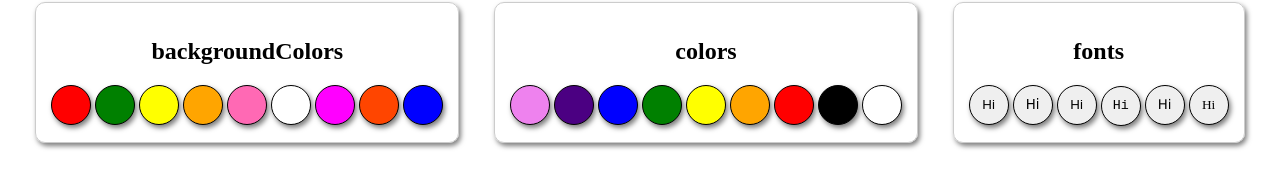
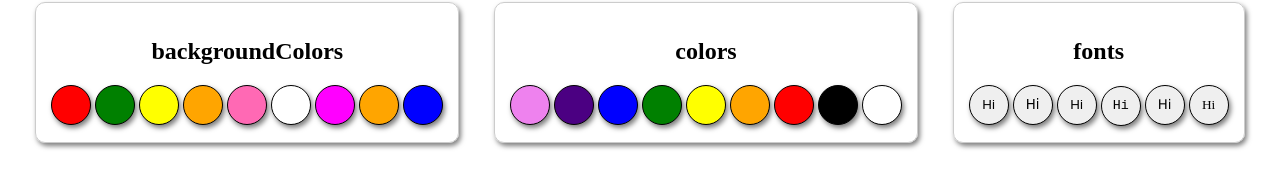
Before and after one commit to puneetgupta7839/PaintPro, a plain HTML site: page index.html in a window 1280 px wide. Shown: the part 458-633 px from the top of the page. Drawn offline with Linux system fonts and the light colour scheme.

Commit message:
Update index.html

```diff
--- a/index.html
+++ b/index.html
@@ -24,7 +24,7 @@
                <button onclick="changeBackgroundColor('hotpink')" class="btn" style="background-color: hotpink;"></button>
                <button onclick="changeBackgroundColor('white')" class="btn" style="background-color: white;"></button>
                <button onclick="changeBackgroundColor('magenta')" class="btn" style="background-color: magenta;"></button>
-               <button onclick="changeBackgroundColor('neonorange')" class="btn" style="background-color:orangered;"></button>
+               <button onclick="changeBackgroundColor('orange')" class="btn" style="background-color:orange;"></button>
                <button onclick="changeBackgroundColor('blue')" class="btn" style="background-color: blue;"></button>
             </div>
             <div class="rowbox">
```
